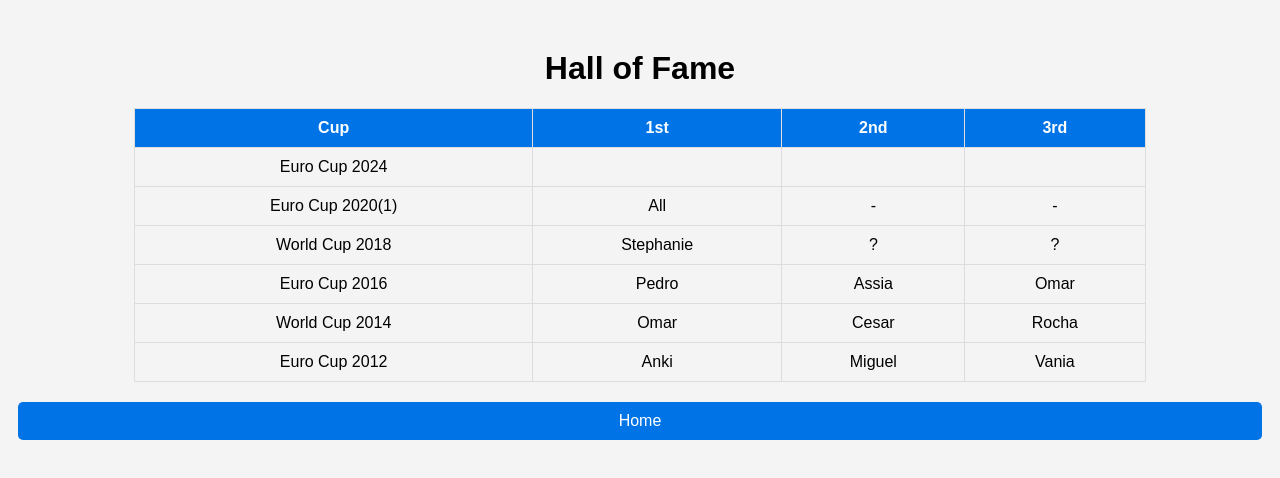
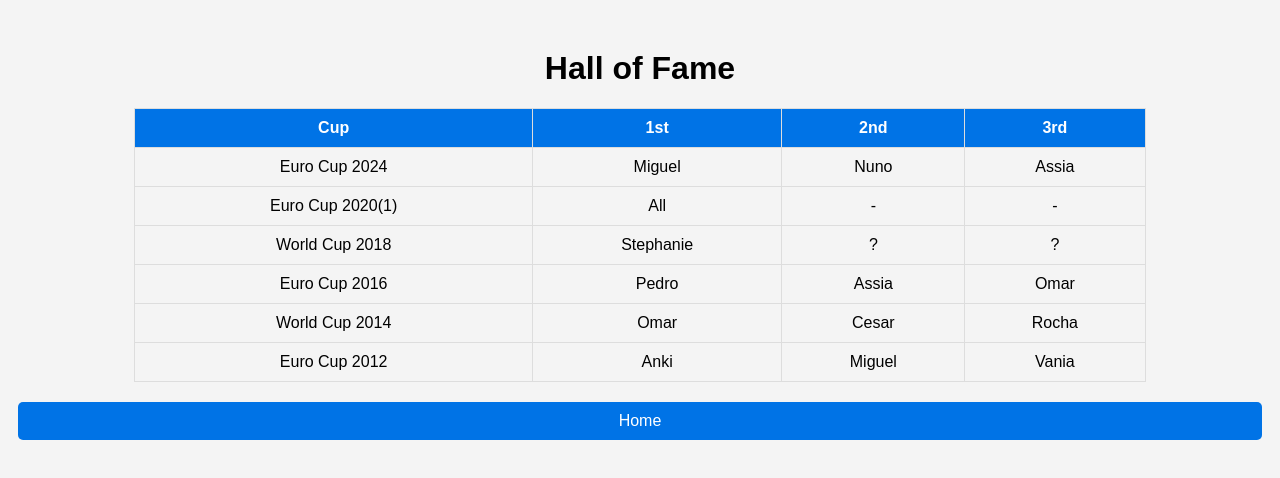
Before and after one commit to pedro-andrade/bolaodofaisao, a plain HTML site: page hall_of_fame.html in a window 1280 px wide. Drawn offline with Linux system fonts and the light colour scheme.

Commit message:
Update hall_of_fame.html

```diff
--- a/hall_of_fame.html
+++ b/hall_of_fame.html
@@ -52,9 +52,9 @@
             </tr>
             <tr>
                 <td>Euro Cup 2024</td>
-                <td></td>
-                <td></td>
-                <td></td>
+                <td>Miguel</td>
+                <td>Nuno</td>
+                <td>Assia</td>
             </tr>
             <tr>
                 <td>Euro Cup 2020(1)</td>
```
